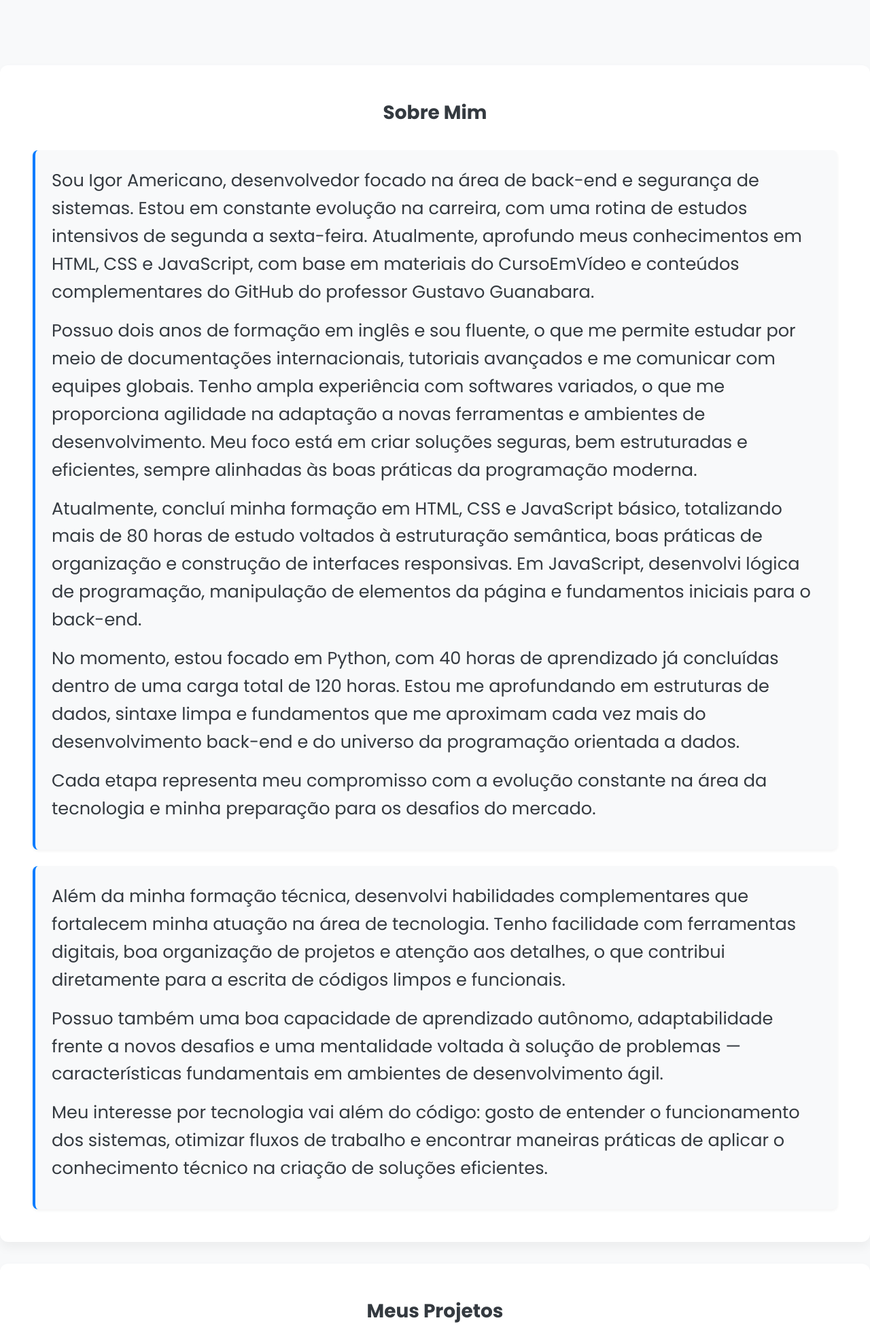
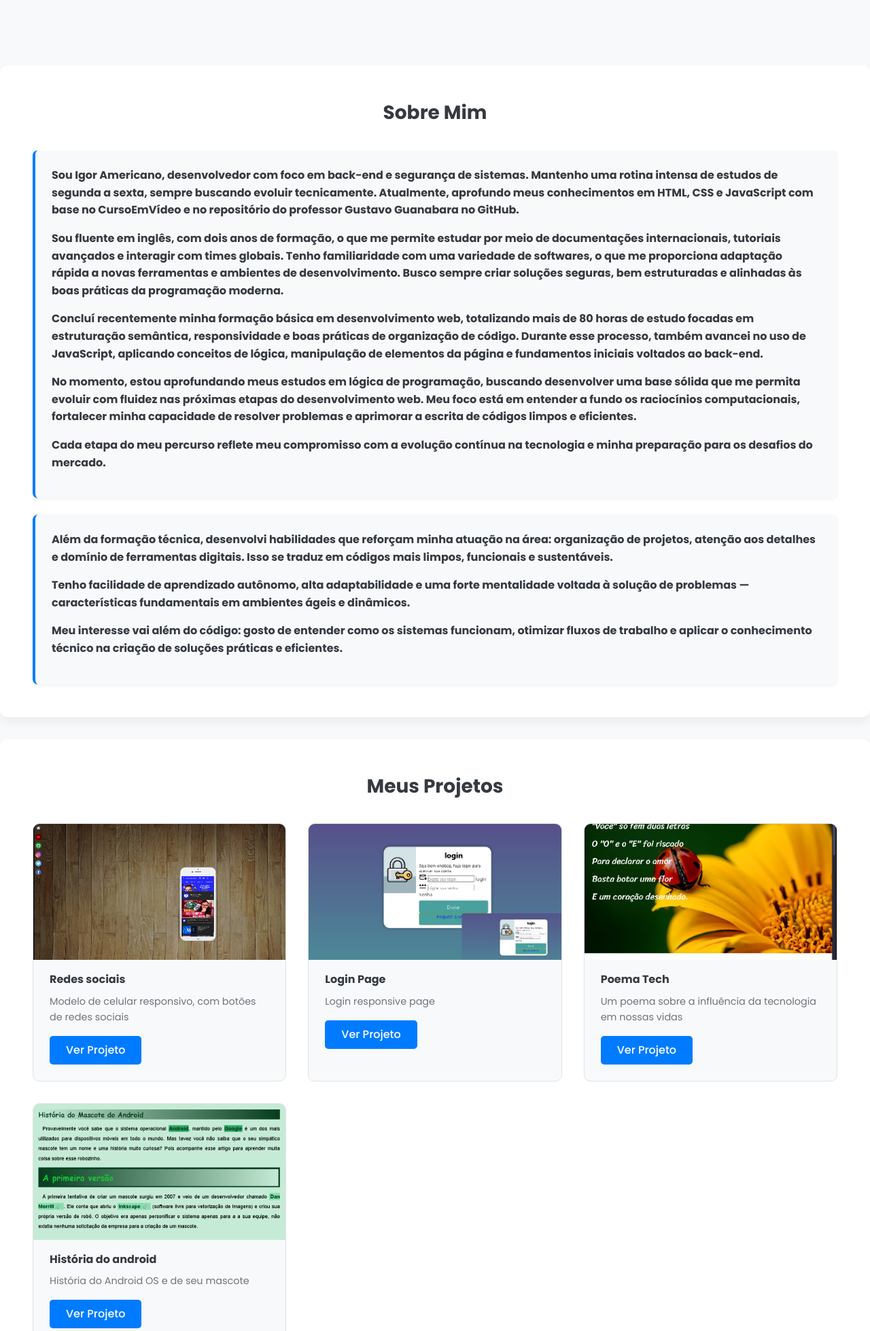
Before and after one commit to igoramericano/portifolio, a PHP site: page / in a window 1280 px wide. Shown: the part 670-2628 px from the top of the page at 68% size. Run offline with PHP 8.4, Linux system fonts and the light colour scheme.

Commit message:
ajustei tamanho da fonte e peso

```diff
--- a/estilos/index.css
+++ b/estilos/index.css
@@ -138,7 +138,8 @@ section {
 
 .texto-principal, .texto-complementar {
     background-color: var(--cor-fundo);
-    font-size: 1.6em;
+    font-size: 1em;
+    font-weight: 550;
     padding: 1.5rem;
     border-left: 4px solid var(--cor-primaria); /* Borda colorida */
     border-radius: 8px;
--- a/index.html
+++ b/index.html
@@ -29,17 +29,25 @@
             <h3>Sobre Mim</h3>
             <div class="sobre-conteudo">
                 <div class="texto-principal">
-                    <p>Sou Igor Americano, desenvolvedor focado na área de back-end e segurança de sistemas. Estou em constante evolução na carreira, com uma rotina de estudos intensivos de segunda a sexta-feira. Atualmente, aprofundo meus conhecimentos em HTML, CSS e JavaScript, com base em materiais do CursoEmVídeo e conteúdos complementares do GitHub do professor Gustavo Guanabara.</p>
-                    <p>Possuo dois anos de formação em inglês e sou fluente, o que me permite estudar por meio de documentações internacionais, tutoriais avançados e me comunicar com equipes globais. Tenho ampla experiência com softwares variados, o que me proporciona agilidade na adaptação a novas ferramentas e ambientes de desenvolvimento. Meu foco está em criar soluções seguras, bem estruturadas e eficientes, sempre alinhadas às boas práticas da programação moderna.</p>
-                    <p>Atualmente, concluí minha formação em HTML, CSS e JavaScript básico, totalizando mais de 80 horas de estudo voltados à estruturação semântica, boas práticas de organização e construção de interfaces responsivas. Em JavaScript, desenvolvi lógica de programação, manipulação de elementos da página e fundamentos iniciais para o back-end.</p>
-                    <p>No momento, estou focado em Python, com 40 horas de aprendizado já concluídas dentro de uma carga total de 120 horas. Estou me aprofundando em estruturas de dados, sintaxe limpa e fundamentos que me aproximam cada vez mais do desenvolvimento back-end e do universo da programação orientada a dados.</p>
-                    <p>Cada etapa representa meu compromisso com a evolução constante na área da tecnologia e minha preparação para os desafios do mercado.</p>
-                </div>
-                <div class="texto-complementar">
-                    <p>Além da minha formação técnica, desenvolvi habilidades complementares que fortalecem minha atuação na área de tecnologia. Tenho facilidade com ferramentas digitais, boa organização de projetos e atenção aos detalhes, o que contribui diretamente para a escrita de códigos limpos e funcionais.</p>
-                    <p>Possuo também uma boa capacidade de aprendizado autônomo, adaptabilidade frente a novos desafios e uma mentalidade voltada à solução de problemas — características fundamentais em ambientes de desenvolvimento ágil.</p>
-                    <p>Meu interesse por tecnologia vai além do código: gosto de entender o funcionamento dos sistemas, otimizar fluxos de trabalho e encontrar maneiras práticas de aplicar o conhecimento técnico na criação de soluções eficientes.</p>
-                </div>
+                <p>Sou Igor Americano, desenvolvedor com foco em back-end e segurança de sistemas. Mantenho uma rotina intensa de estudos de segunda a sexta, sempre buscando evoluir tecnicamente. Atualmente, aprofundo meus conhecimentos em HTML, CSS e JavaScript com base no   CursoEmVídeo e no repositório do professor Gustavo Guanabara no GitHub.</p>
+
+                <p>Sou fluente em inglês, com dois anos de formação, o que me permite estudar por meio de documentações internacionais, tutoriais avançados e interagir com times globais. Tenho familiaridade com uma variedade de softwares, o que me proporciona adaptação rápida a     novas ferramentas e ambientes de desenvolvimento. Busco sempre criar soluções seguras, bem estruturadas e alinhadas às boas práticas da programação moderna.</p>
+
+                <p>Concluí recentemente minha formação básica em desenvolvimento web, totalizando mais de 80 horas de estudo focadas em estruturação semântica, responsividade e boas práticas de organização de código. Durante esse processo, também avancei no uso de JavaScript, aplicando conceitos de lógica, manipulação de elementos da página e fundamentos iniciais voltados ao back-end.</p>
+
+                <p>No momento, estou aprofundando meus estudos em lógica de programação, buscando desenvolver uma base sólida que me permita evoluir com fluidez nas próximas etapas do desenvolvimento web. Meu foco está em entender a fundo os raciocínios computacionais, fortalecer minha capacidade de resolver problemas e aprimorar a escrita de códigos        limpos e eficientes.</p>
+
+
+                <p>Cada etapa do meu percurso reflete meu compromisso com   a evolução contínua na tecnologia e minha preparação   para os desafios do mercado.</p>
+            </div>
+
+            <div class="texto-complementar">
+                <p>Além da formação técnica, desenvolvi habilidades que reforçam minha atuação na área: organização de projetos, atenção aos detalhes e domínio de ferramentas digitais. Isso se traduz em   códigos mais limpos, funcionais e sustentáveis.</p>
+
+                <p>Tenho facilidade de aprendizado autônomo, alta adaptabilidade e uma forte mentalidade voltada à solução de problemas — características fundamentais em ambientes ágeis e dinâmicos.</p>
+
+                <p>Meu interesse vai além do código: gosto de entender como os sistemas funcionam, otimizar fluxos de trabalho e aplicar o conhecimento técnico na criação de soluções práticas e eficientes.</p>
+            </div>
             </div>
         </section>
 
```
